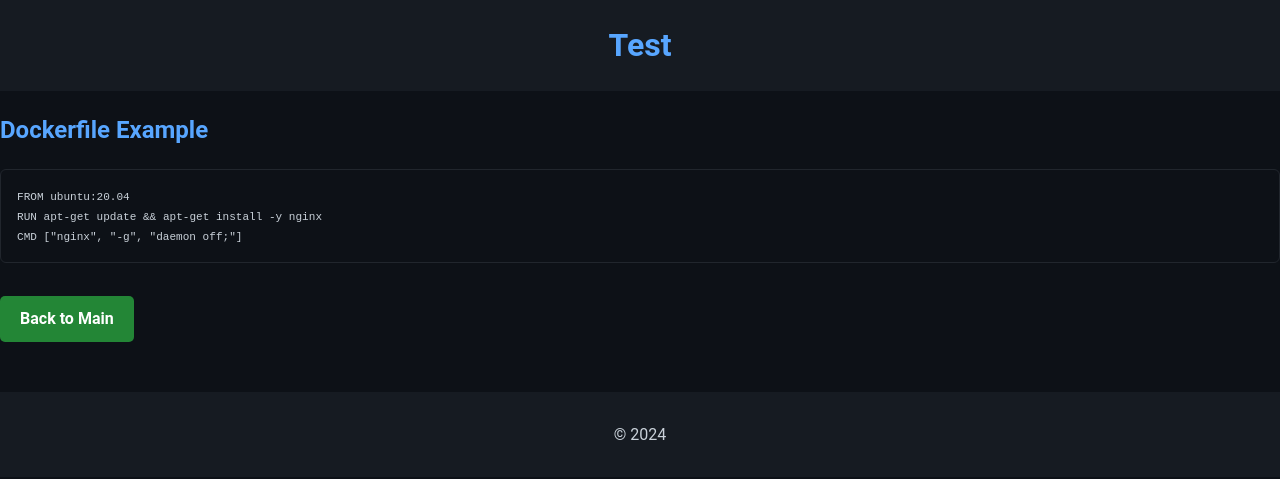
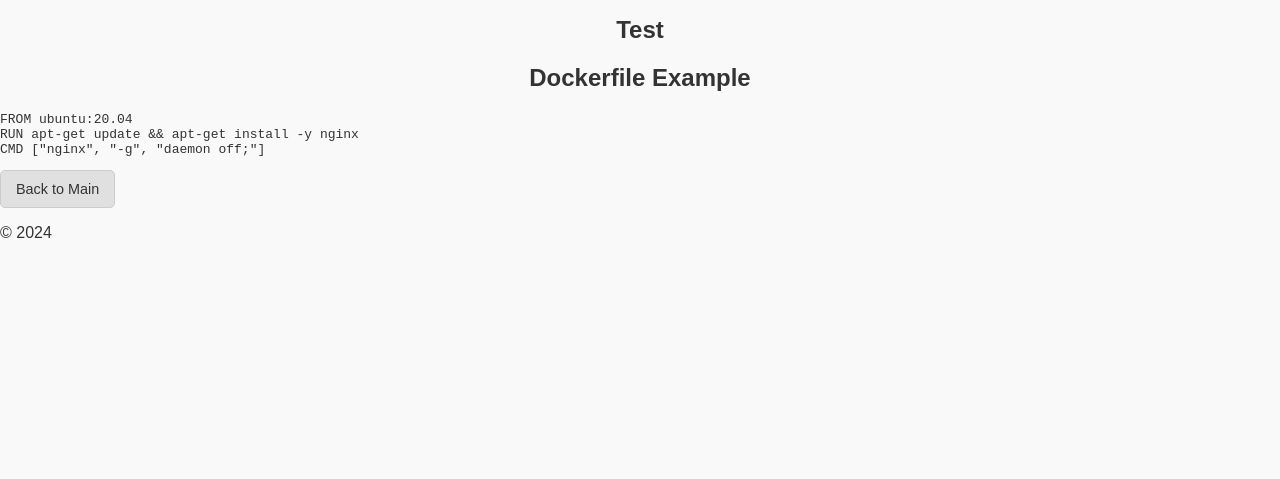
Before and after one commit to nediol/nediol.github.io, a Jekyll site: the page built from docker.md, in a window 1280 px wide. Shown: the top 479 px of the page. Built offline with Jekyll 4.4.1, drawn with Linux system fonts in a browser that asks for light colours.

Commit message:
Update style.css

```diff
--- a/assets/css/style.css
+++ b/assets/css/style.css
@@ -1,214 +1,108 @@
-/* Общие стили для сайта */
+/* Основной стиль страницы */
 body {
-    font-family: 'Roboto', sans-serif;
-    color: #c9d1d9;
-    background-color: #0d1117; /* Темный фон */
-    line-height: 1.6;
+    font-family: Arial, sans-serif;
+    background-color: #f9f9f9;
     margin: 0;
     padding: 0;
+    color: #333;
 }
 
+/* Заголовки */
+h1, h2 {
+    font-size: 1.5rem;
+    color: #333;
+    text-align: center;
+    margin-bottom: 20px;
+}
+
+/* Таблицы */
+table {
+    width: 80%;
+    margin: 20px auto;
+    border-collapse: collapse;
+    background-color: #fff;
+    box-shadow: 0 2px 5px rgba(0, 0, 0, 0.1);
+}
+
+th, td {
+    border: 1px solid #ddd;
+    text-align: left;
+    padding: 10px;
+    font-size: 0.9rem;
+}
+
+th {
+    background-color: #f2f2f2;
+    font-weight: bold;
+}
+
+tr:nth-child(even) {
+    background-color: #f9f9f9;
+}
+
+tr:hover {
+    background-color: #f1f1f1;
+}
+
+/* Кнопки */
+button, .button {
+    display: inline-block;
+    background-color: #e0e0e0;
+    border: 1px solid #ccc;
+    color: #333;
+    padding: 10px 15px;
+    font-size: 0.9rem;
+    text-align: center;
+    cursor: pointer;
+    border-radius: 5px;
+    text-decoration: none;
+    transition: background-color 0.2s ease;
+}
+
+button:hover, .button:hover {
+    background-color: #d6d6d6;
+}
+
+/* Выравнивание текста */
+.text-center {
+    text-align: center;
+}
+
+/* Контейнер для общей информации */
+.container {
+    max-width: 800px;
+    margin: 20px auto;
+    padding: 20px;
+    background-color: #fff;
+    box-shadow: 0 2px 5px rgba(0, 0, 0, 0.1);
+    border-radius: 8px;
+}
+
+.summary {
+    font-size: 1rem;
+    margin-bottom: 20px;
+    color: #555;
+}
+
+.grade {
+    font-size: 1.2rem;
+    font-weight: bold;
+    color: #333;
+}
+
+/* Ограничение попыток */
+.attempt-info {
+    margin-top: 10px;
+    font-size: 0.9rem;
+    color: #777;
+}
+
+/* Ссылки */
 a {
-    color: #58a6ff;
+    color: #0066cc;
     text-decoration: none;
 }
 
 a:hover {
     text-decoration: underline;
 }
-
-/* Шапка сайта */
-nav {
-    background-color: #161b22;
-    padding: 10px 0;
-    text-align: center;
-}
-
-nav a {
-    margin: 0 15px;
-    font-size: 18px;
-    font-weight: bold;
-    color: #c9d1d9;
-}
-
-footer {
-    text-align: center;
-    padding: 20px 0;
-    background-color: #161b22;
-    color: #c9d1d9;
-    margin-top: 50px;
-}
-
-/* Стили для заголовков */
-h1, h2, h3, h4, h5, h6 {
-    color: #58a6ff;
-    margin-bottom: 20px;
-}
-
-h1 {
-    font-size: 32px;
-}
-
-h2 {
-    font-size: 24px;
-}
-
-h3 {
-    font-size: 20px;
-}
-
-/* Стили для текста */
-p {
-    margin: 10px 0;
-    font-size: 16px;
-    color: #c9d1d9;
-}
-
-/* Стили для кнопок */
-.button {
-    background-color: #238636; /* Зеленая кнопка */
-    color: #ffffff;
-    padding: 10px 20px;
-    border-radius: 5px;
-    text-decoration: none;
-    font-weight: bold;
-    font-size: 16px;
-    transition: background-color 0.3s ease;
-    display: inline-block;
-    margin-top: 20px;
-}
-
-.button:hover {
-    background-color: #2ea043; /* Темнее при наведении */
-    color: white;
-}
-
-/* Стили для сетки плиток на главной странице */
-.grid {
-    display: flex;
-    justify-content: space-around;
-    flex-wrap: wrap;
-    margin-top: 40px;
-}
-
-.tile {
-    background-color: #21262d;
-    padding: 15px;
-    border-radius: 8px;
-    text-align: center;
-    width: 150px;
-    margin: 10px;
-    transition: transform 0.2s ease-in-out;
-}
-
-.tile img {
-    max-width: 60px;
-    margin-bottom: 10px;
-}
-
-.tile span {
-    display: block;
-    margin-top: 10px;
-    font-size: 18px;
-    color: #ffffff;
-}
-
-.tile:hover {
-    transform: scale(1.05);
-}
-
-/* Дополнительные стили для улучшения интерфейса */
-.container {
-    width: 80%;
-    margin: 0 auto;
-    padding-top: 30px;
-}
-
-header, footer {
-    background-color: #161b22;
-    padding: 20px;
-    text-align: center;
-}
-
-header h1 {
-    margin: 0;
-    color: #58a6ff;
-}
-
-footer {
-    color: #58a6ff;
-}
-
-footer a {
-    color: #58a6ff;
-}
-
-footer a:hover {
-    color: #ffffff;
-}
-
-/* Стили для ссылок */
-a.button {
-    display: inline-block;
-    padding: 10px 20px;
-    font-size: 16px;
-    color: #ffffff;
-    background-color: #238636;
-    border-radius: 5px;
-    text-decoration: none;
-}
-
-a.button:hover {
-    background-color: #2ea043;
-}
-
-/* Стиль для блоков кода */
-pre {
-    background-color: #0d1117; /* Темный фон блока */
-    border: 1px solid #21262d; /* Темная граница */
-    border-radius: 6px; /* Закругленные углы */
-    padding: 16px; /* Внутренний отступ */
-    font-size: 85%; /* Уменьшенный шрифт */
-    line-height: 1.45;
-    overflow: auto; /* Прокрутка для длинного кода */
-    font-family: SFMono-Regular, Consolas, "Liberation Mono", Menlo, Courier, monospace;
-    color: #c9d1d9; /* Цвет текста */
-    white-space: pre-wrap; /* Разрешает перенос строк для длинного текста */
-}
-
-code {
-    background-color: transparent; /* Убираем фон для встроенного кода внутри pre */
-    padding: 0; /* Убираем отступы */
-    border-radius: 0; /* Убираем закругленные углы */
-    color: inherit; /* Унаследуем цвет текста */
-    font-size: inherit; /* Унаследуем размер шрифта */
-}
-
-/* Подсветка синтаксиса */
-.token.comment, .token.block-comment, .token.prolog, .token.doctype, .token.cdata {
-    color: #8b949e; /* Цвет для комментариев */
-}
-
-.token.punctuation {
-    color: #c9d1d9; /* Цвет для пунктуации */
-}
-
-.token.property, .token.tag, .token.boolean, .token.number, .token.constant, .token.symbol, .token.deleted {
-    color: #f85149; /* Красный для ключевых слов */
-}
-
-.token.selector, .token.attr-name, .token.string, .token.char, .token.builtin, .token.inserted {
-    color: #a5d6ff; /* Голубой для строк */
-}
-
-.token.operator, .token.entity, .token.url, .language-css .token.string, .style .token.string {
-    color: #79c0ff; /* Синий для операторов */
-}
-
-.token.function, .token.class-name {
-    color: #d2a8ff; /* Фиолетовый для функций */
-}
-
-.token.regex, .token.important, .token.variable {
-    color: #ff7b72; /* Оранжевый для переменных */
-}
```
